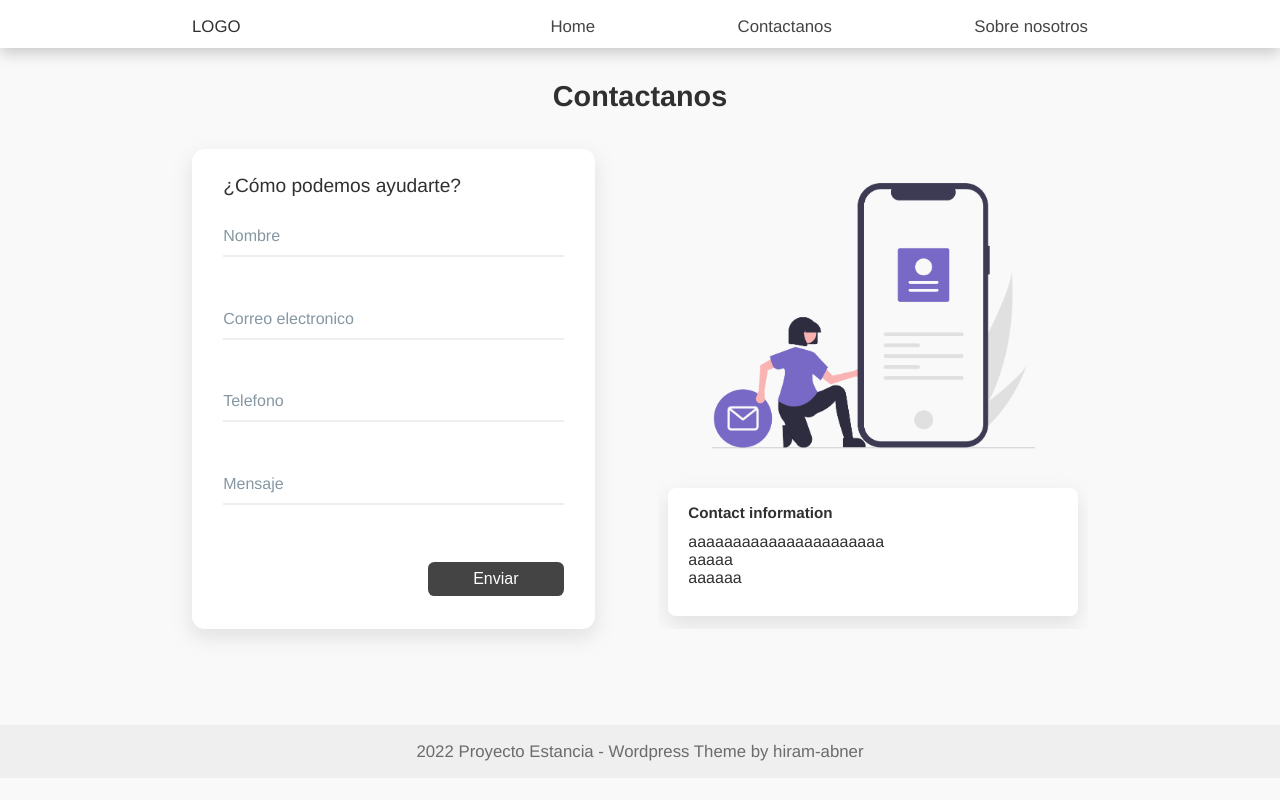
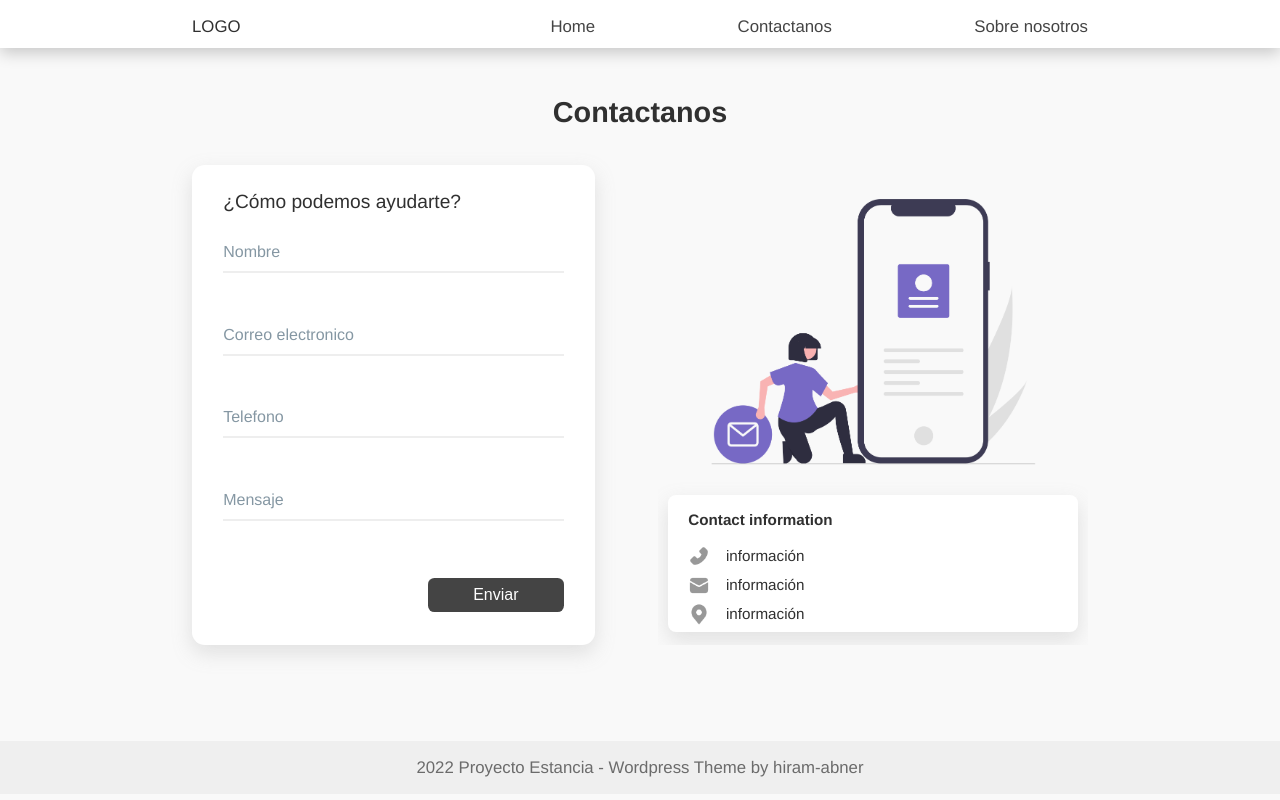
Before and after one commit to 203420/WordpressPlantillas, a plain HTML site: page contactanos.html in a window 1280 px wide. Drawn offline with Linux system fonts and the light colour scheme.

Commit message:
css changes

```diff
--- a/contactanos.html
+++ b/contactanos.html
@@ -53,11 +53,15 @@
                 <div class="contact-img"></div>
                 <div class="contact-data">
                     <h6>Contact information</h6>
-                    aaaaaaaaaaaaaaaaaaaaaa
-                    <br>
-                    aaaaa
-                    <br>
-                    aaaaaa
+                    <div class="contact-info-text">
+                        <img src="./img/phone_icon.png" alt="contacto" class="icon-contact"> <p>información</p>
+                    </div>
+                    <div class="contact-info-text">
+                        <img src="./img/mail_icon.png" alt="contacto" class="icon-contact"> <p>información</p>
+                    </div>
+                    <div class="contact-info-text">
+                        <img src="./img/location_icon.png" alt="contacto" class="icon-contact"> <p>información</p>
+                    </div>
                 </div>
             </div>
 
--- a/style.css
+++ b/style.css
@@ -477,6 +477,20 @@ main{
     margin-top: 2.25em;
     width: 100%;
 }
+.icon-contact{
+    width: 1.35em;
+    margin-right: 1em;
+}
+.contact-info-text{
+    display: flex;
+    justify-content: flex-start;
+    margin-top: 0.4em;
+}
+.contact-info-text p{
+    color: #303030;
+    font-size: 0.95rem;
+    line-height: 1.5em;
+}
 .contact-img{
     background-image: url('./img/contact2.png');
     background-repeat: no-repeat;
@@ -489,14 +503,18 @@ main{
 .contact-data{
 	color: #303030;
     display: block;
+    display: flex;
+    flex-direction: column;
+    justify-content: space-around;
     margin: auto;
-    margin-top: 2em;
+    margin-top: 1.75em;
+    padding: 0.5em 0.25em;
     width: 90%;
 }
 .contact-data h6{
     color: #303030;
 	font-size: 0.95rem;
-    margin-bottom: 0.8em;
+    margin-bottom: 0.7em;
 }
 .forms-card{
     background-color: #f9f9f9;
@@ -764,7 +782,7 @@ footer{
         width: 40%;
     }
     main{
-        margin-top: 5em;
+        margin-top:6em;
         width: 80%;
     }
     .container{
@@ -810,10 +828,10 @@ footer{
         background-color: #ffffff;
         border-radius: 0.5em;
         box-shadow: 0 8px 20px 0 rgba(153, 153, 153, .25);
-        height: 8em;
+        height: 8.6em;
         margin: 0;
         margin-bottom: 0.5em;
-        padding: 1em 1.25em;
+        padding: 1.35em 1.25em;
         width: 100%;
     }
     footer{
```
